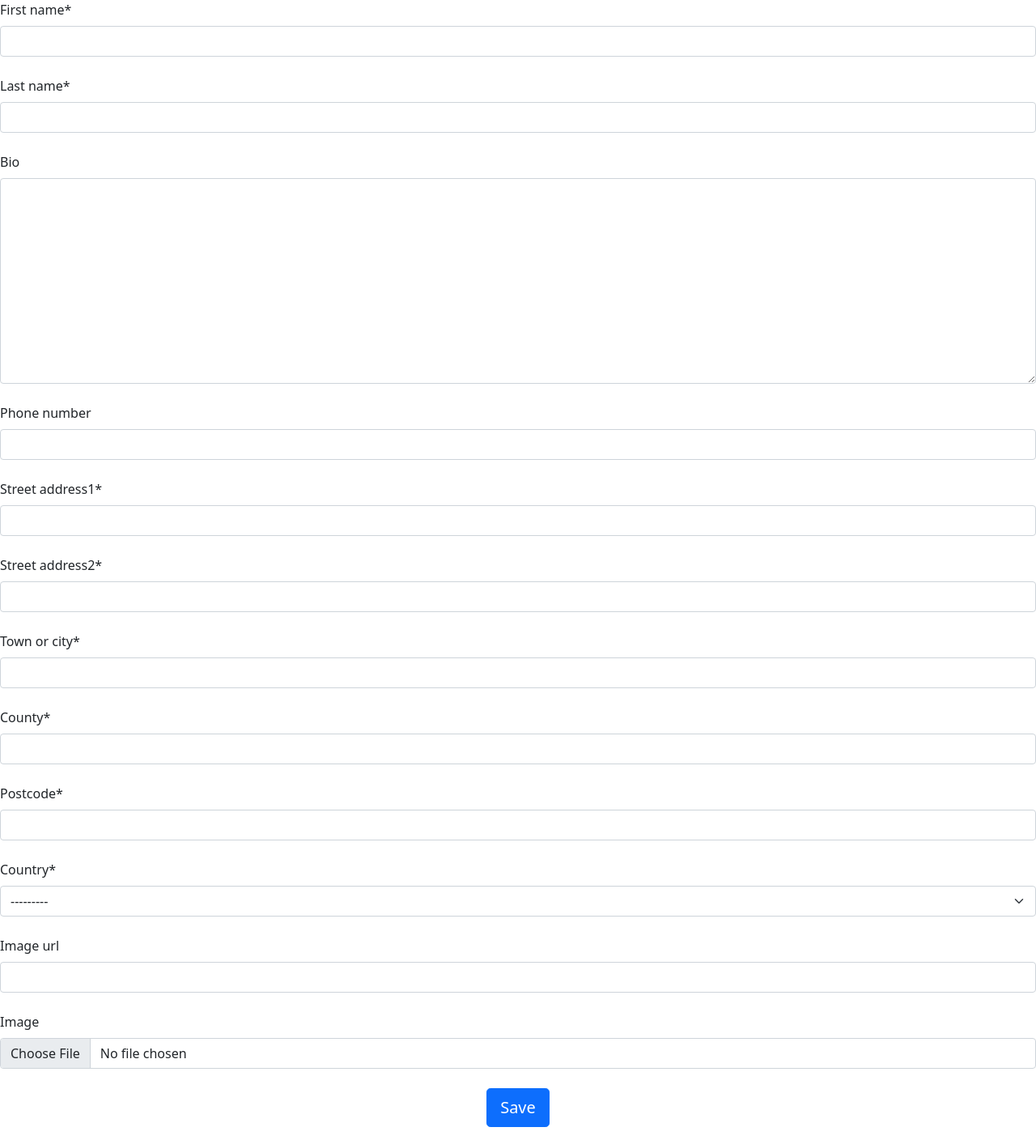
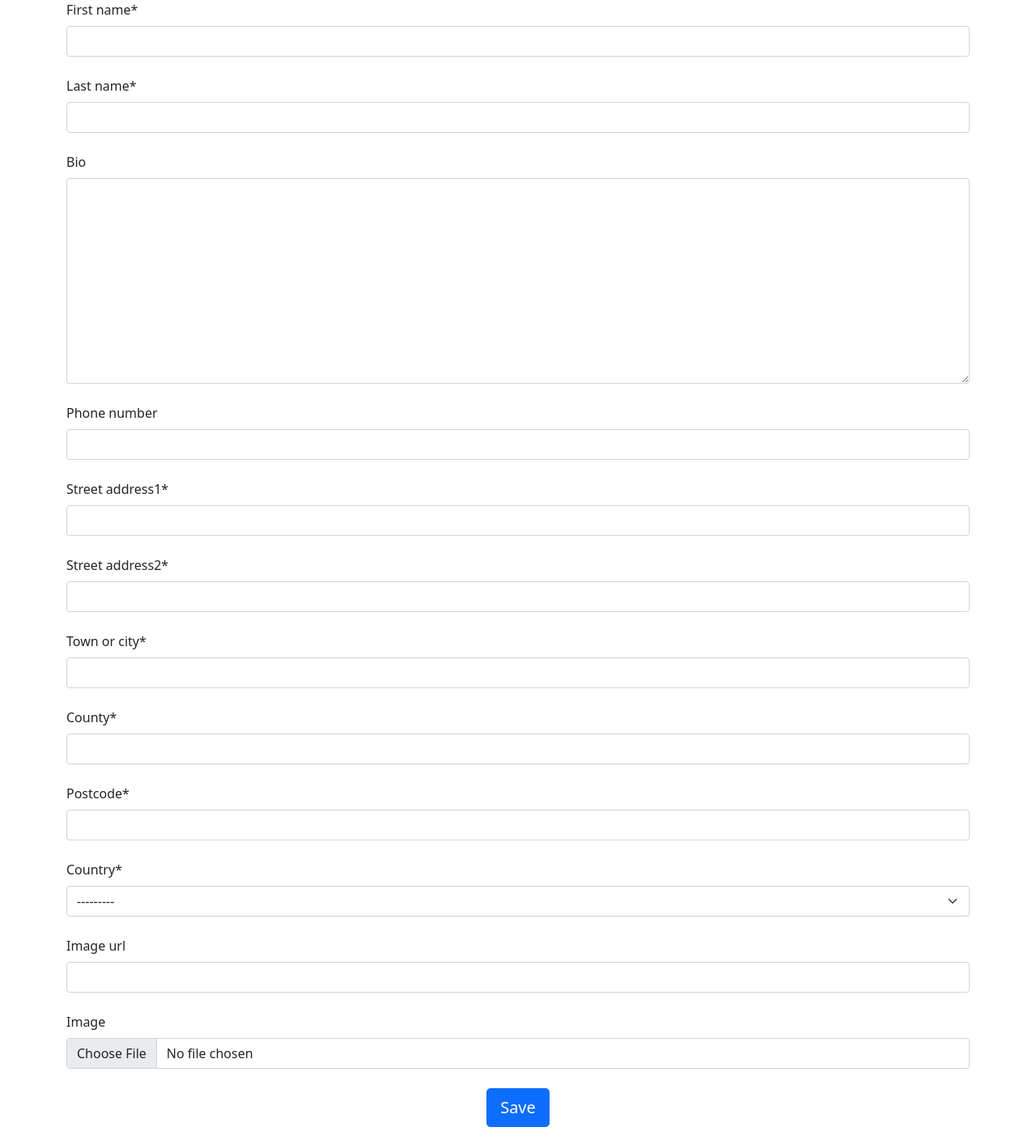
Before and after one commit to oisintohak/Farm-To-Fork, a Django app: page /profiles/edit in a window 1280 px wide. Shown: the part 76-1484 px from the top of the page at 81% size. Run offline with Django 3.2, Linux system fonts and the light colour scheme; the visitor is signed in with stand-in values (Sample User, id 1); some libraries are stand-ins or nearby versions; some web fonts are replaced.

Commit message:
add container classes to templates

```diff
--- a/cart/templates/cart/cart.html
+++ b/cart/templates/cart/cart.html
@@ -1,9 +1,10 @@
 {% extends "base.html" %} {% load static %} {% block main_content %}
-
+<div class="container">
     <div class="row justify-content-center pt-6">
         <div class="col-auto">
             <h5 class="text-center">Cart</h5>
 
+        </div>
     </div>
 </div>
 
--- a/products/templates/products/product-list.html
+++ b/products/templates/products/product-list.html
@@ -1,5 +1,5 @@
 {% extends "base.html" %} {% load static %} {% block main_content %}
-
+<div class="container">
     <div class="row justify-content-center pt-6">
         <div class="col-auto">
             <h4>product list:</h4>
@@ -40,4 +40,6 @@
             </ul>
         </div>
     </div>
+</div>
+
 {% endblock %}
--- a/profiles/templates/profiles/profile-edit.html
+++ b/profiles/templates/profiles/profile-edit.html
@@ -4,13 +4,17 @@
 <script src="https://polyfill.io/v3/polyfill.min.js?features=default"></script>
 {% endblock %}
 {% block main_content %}
+<div class="container">
+    <div class="row">
         <div class="col-auto">
-
-    <form id="profile-form" class="row gy-2 gx-3 align-items-center justify-content-center" method="POST" enctype="multipart/form-data">
+            <form id="profile-form" class="row gy-2 gx-3 align-items-center justify-content-center" method="POST"
+                enctype="multipart/form-data">
                 {% csrf_token %}
                 {{ form|crispy }}
                 <input class="btn btn-lg btn-primary w-auto mb-3" type="submit" value="Save" />
             </form>
+        </div>
+    </div>
 </div>
 
 <!-- Modal -->
--- a/templates/base.html
+++ b/templates/base.html
@@ -165,7 +165,6 @@
 
         {% block body_end_js %}
         {% endblock %}
-        <!-- </div> -->
 </body>
 
 </html>
```
Also changed, not shown: products/templates/products/product-edit.html (+6 -1 lines), profiles/templates/profiles/farmer-map.html (+6 -2 lines). Lines whose indentation alone changed are shown as unchanged.
